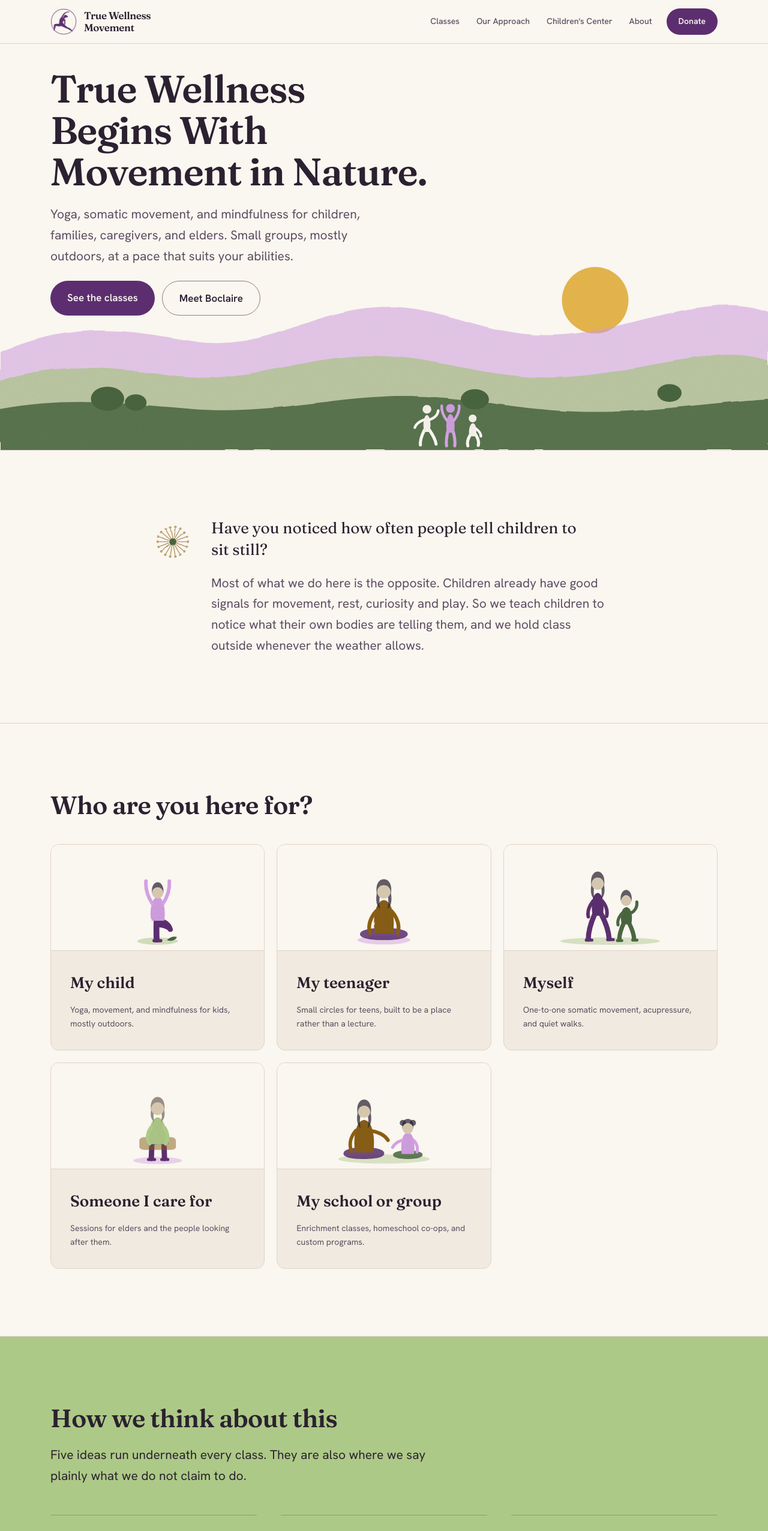
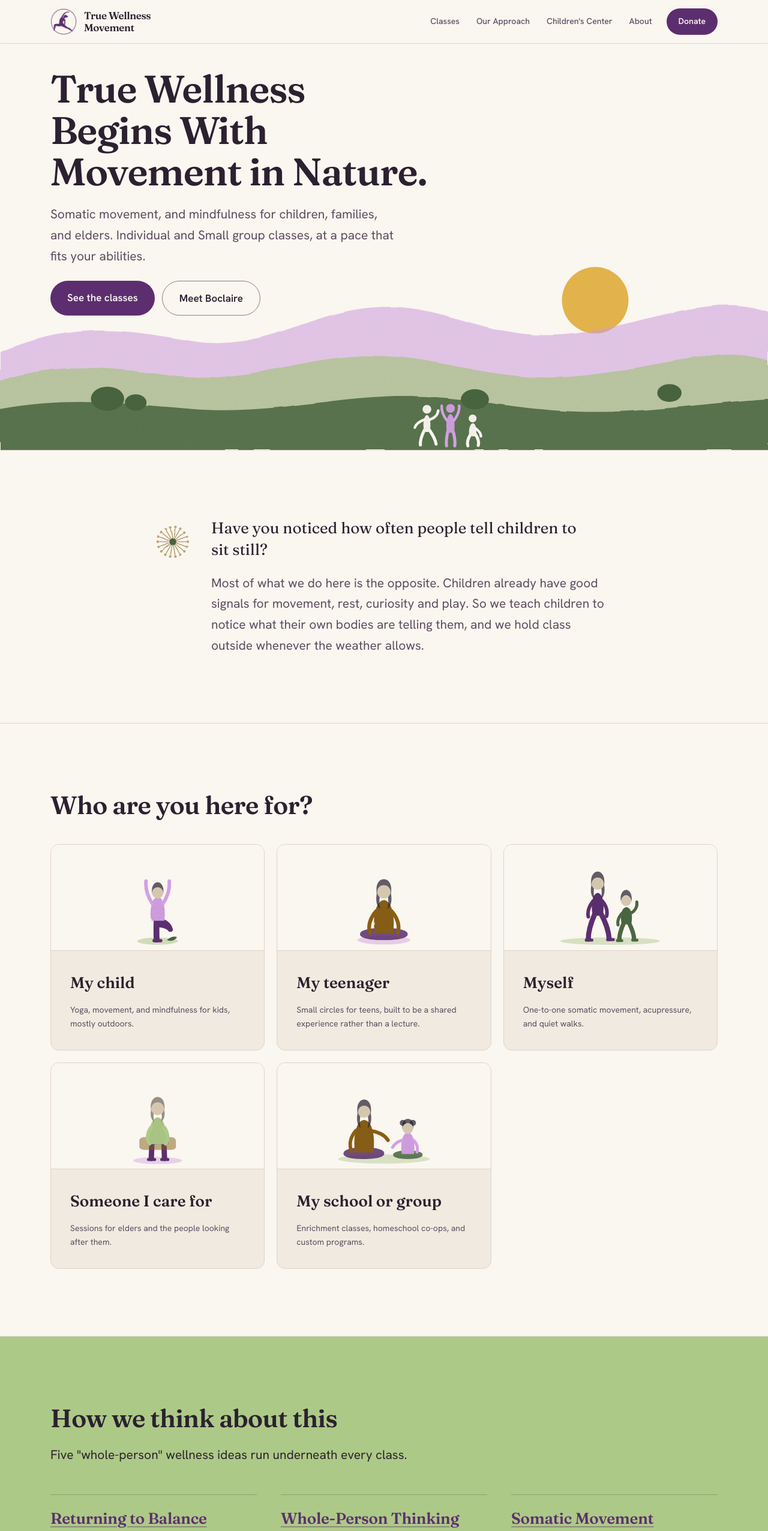
Before and after one commit to ndxtraders/True-Wellness, a Next.js app: page / in a window 1280 px wide. Shown: the top 2552 px of the page at 60% size. Built offline with nearby package versions, Linux system fonts and the light colour scheme.

Commit message:
Revise text for improved clarity and engagement
Updated text for clarity and consistency throughout the page.

```diff
--- a/src/app/page.tsx
+++ b/src/app/page.tsx
@@ -33,7 +33,7 @@ const audiences = [
   {
     href: '/classes#group-teens',
     label: 'My teenager',
-    note: 'Small circles for teens, built to be a place rather than a lecture.',
+    note: 'Small circles for teens, built to be a shared experience rather than a lecture.',
     Art: FigureSeated,
   },
   {
@@ -75,8 +75,8 @@ export default function HomePage() {
           */}
           <h1 className="max-w-3xl text-display text-ink">True Wellness Begins With Movement in Nature.</h1>
           <p className="mt-5 max-w-xl text-body-lg text-ink-muted">
-            Yoga, somatic movement, and mindfulness for children, families, caregivers, and elders.
-            Small groups, mostly outdoors, at a pace that suits your abilities.
+            Somatic movement, and mindfulness for children, families, and elders.
+            Individual and Small group classes, at a pace that fits your abilities.
           </p>
           <div className="mt-6 flex flex-wrap gap-3">
             <Link
@@ -160,8 +160,7 @@ export default function HomePage() {
               How we think about this
             </h2>
             <p className="mt-5 text-body-lg text-ink">
-              Five ideas run underneath every class. They are also where we say plainly what we
-              do not claim to do.
+              Five "whole-person" wellness ideas run underneath every class.
             </p>
           </div>
           <ul className="mt-12 grid gap-x-10 gap-y-9 sm:grid-cols-2 lg:grid-cols-3">
@@ -199,8 +198,7 @@ export default function HomePage() {
               &mdash; Boclaire
             </figcaption>
             <p className="mt-8 max-w-md text-ink-muted">
-              She isn&rsquo;t trying to produce small athletes. The work is cultivation: body
-              awareness, coordination, emotional awareness, and enough self-trust that a child
+              We cultivate mind-body awareness, coordination, emotional awareness, and self-trust so a child
               knows what their own body is telling them.
             </p>
             <Link
@@ -298,8 +296,7 @@ export default function HomePage() {
               Questions about a class?
             </h2>
             <p className="mt-5 text-body-lg text-ink-muted">
-              Classes can also be run at your location. Email Boclaire directly and she&rsquo;ll
-              tell you honestly whether what you need is something she does.
+              I can also deliver classes at your location. Email me directly let's talk whether what you need.
             </p>
             <div className="mt-8 flex flex-wrap items-center gap-x-8 gap-y-3">
               <a
```
